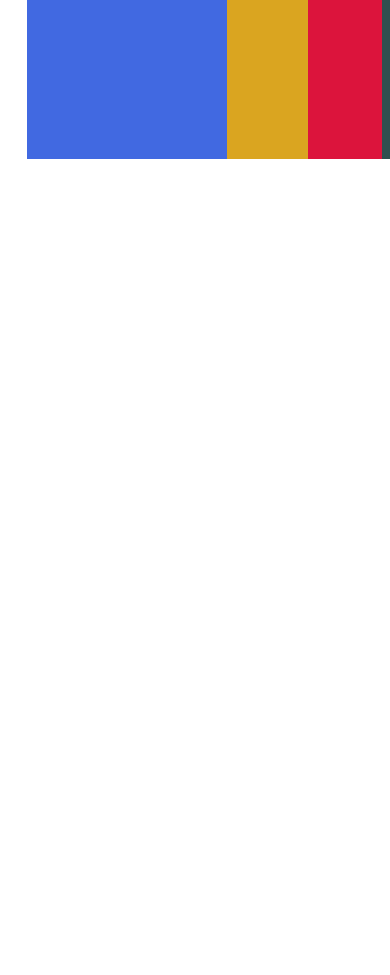
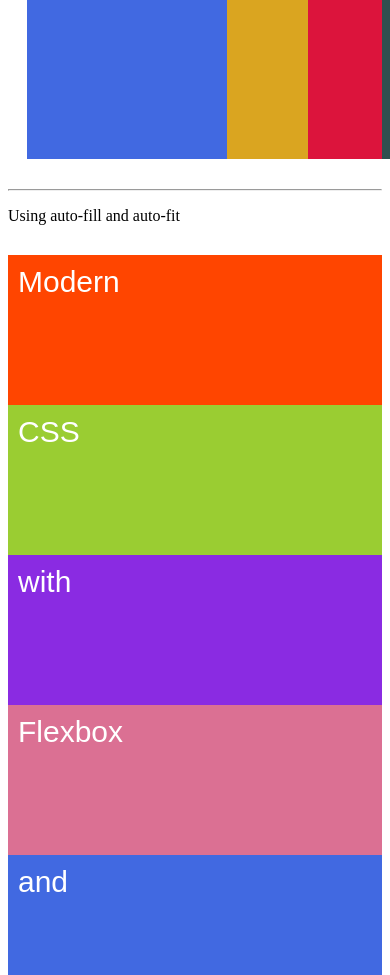
Before and after one commit to danilopetrovic/udemy-advanced-css-sass, a website: page _grid/index.html in a window 390 px wide. Shown: the part 3369-4344 px from the top of the page. Before the commit the page ends 3558 px from the top, so only its background shows below. Drawn offline with Linux system fonts and the light colour scheme.

Commit message:
16 - Responsive Layouts with auto-fit and auto-fill | .container5

```diff
--- a/_grid/index.html
+++ b/_grid/index.html
@@ -53,5 +53,18 @@
     <div class="item4 item4--7">is</div>
     <div class="item4 item4--8">great and amazing and just awesome to work with</div>
 </div>
+
+<hr>
+<p>Using auto-fill and auto-fit</p>
+<div class="container5">
+    <div class="item5 item5--1">Modern</div>
+    <div class="item5 item5--2">CSS</div>
+    <div class="item5 item5--3">with</div>
+    <div class="item5 item5--4">Flexbox</div>
+    <div class="item5 item5--5">and</div>
+    <div class="item5 item5--6">Grid</div>
+    <div class="item5 item5--7">is</div>
+    <div class="item5 item5--8">great</div>
+</div>
 </body>
 </html>
--- a/_grid/style.scss
+++ b/_grid/style.scss
@@ -284,3 +284,37 @@
     &--8 { background-color: darkslategray; }
   }
 }
+
+/***************** 5 div container4 *****************/
+
+.container5 {
+  margin: 30px auto;
+  background-color: #ddd;
+
+  display: grid;
+
+  // Using auto-fill and auto-fit
+  //width: 90%;
+  grid-template-rows: repeat(2, minmax(150px, min-content));
+  grid-template-columns: repeat(auto-fill, 100px); /*videti u konzoli! pravi 10 kolona po 100px jer je ukupan width 1000px*/
+  grid-template-columns: repeat(auto-fit, 100px); /*videti u konzoli! pravi 8 kolona po 100px i ostavlja prazno 200px*/
+  grid-template-columns: repeat(auto-fit, minmax(200px, 1fr)); /*kada je procentualan width kontejnera onda se pri smanjivanju vw prelamaju deca na dole*/
+  grid-auto-rows: minmax(150px, min-content); /*visina automatski napravljenog treceg reda (implicitnog grida) i svakog narednog*/
+
+  .item5 {
+    padding: 10px;
+    color: white;
+    font-family: sans-serif;
+    font-size: 30px;
+    background-color: orangered;
+
+    &--1 { background-color: orangered; }
+    &--2 { background-color: yellowgreen; }
+    &--3 { background-color: blueviolet; }
+    &--4 { background-color: palevioletred; }
+    &--5 { background-color: royalblue; }
+    &--6 { background-color: goldenrod; }
+    &--7 { background-color: crimson; }
+    &--8 { background-color: darkslategray; }
+  }
+}
```
Also changed, not shown: _grid/style.css.
